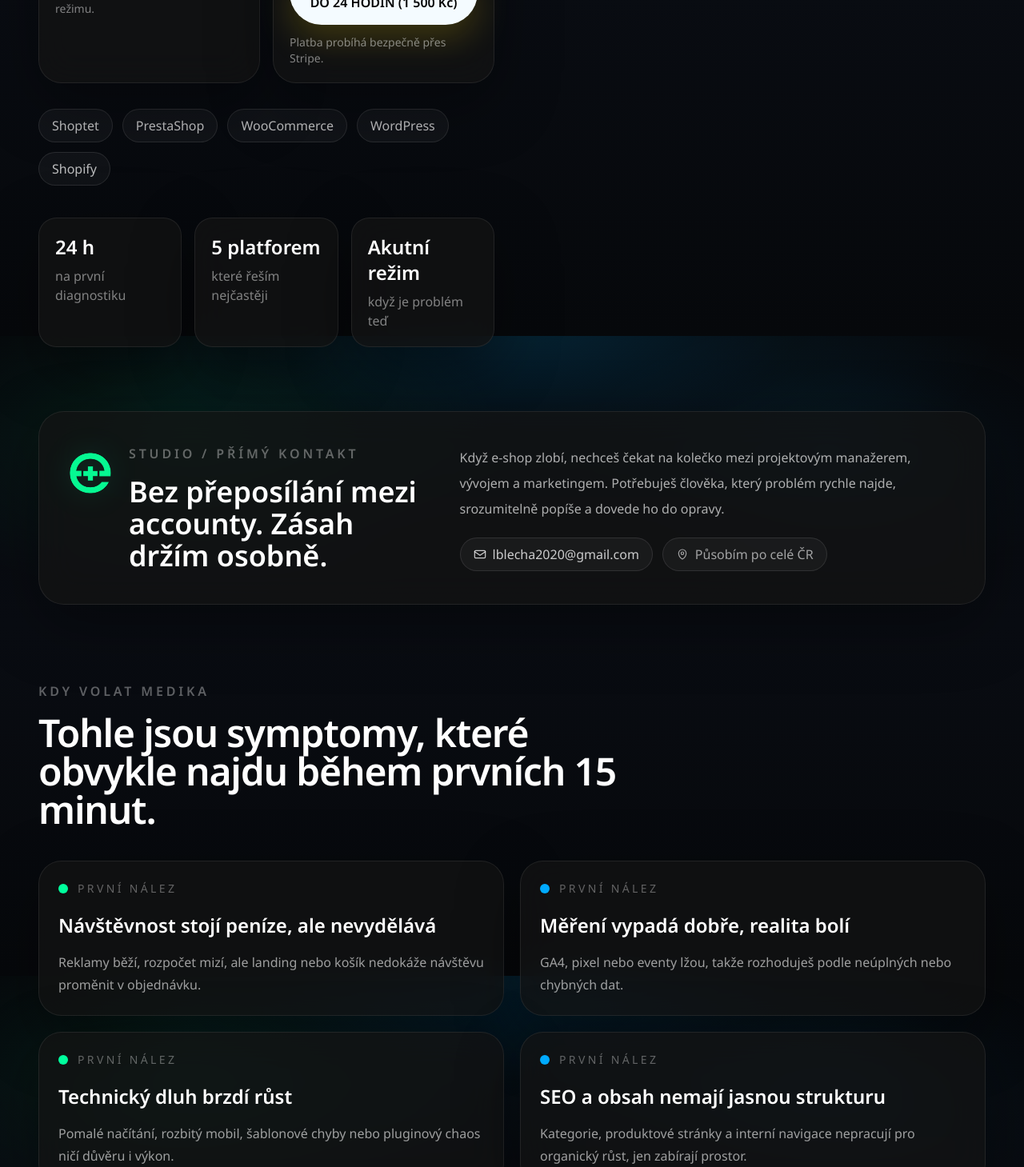
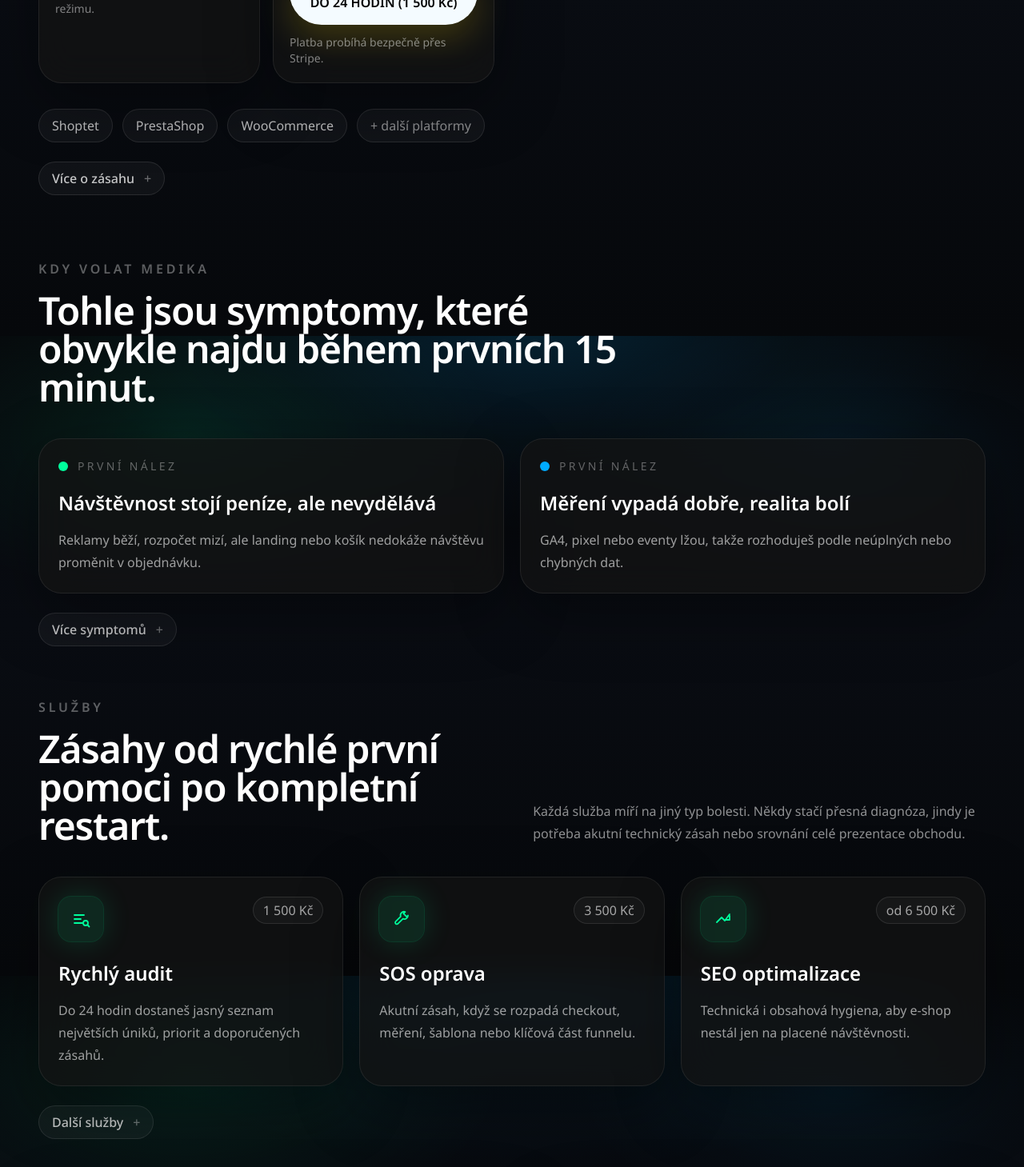
Before and after one commit to lb-ship-it/e-shop-medic, a Next.js app: page / in a window 1280 px wide. Shown: the part 1180-2639 px from the top of the page at 80% size. Built offline with nearby package versions, Linux system fonts and the light colour scheme.

Commit message:
Consolidate landing page sections

```diff
--- a/app/page.tsx
+++ b/app/page.tsx
@@ -152,6 +152,13 @@ const dashboardItems = [
 ];
 
 const platformPills = ["Shoptet", "PrestaShop", "WooCommerce", "WordPress", "Shopify"];
+const heroPlatformHighlights = platformPills.slice(0, 3);
+const featuredSymptoms = symptoms.slice(0, 2);
+const extraSymptoms = symptoms.slice(2);
+const featuredServices = services.slice(0, 3);
+const extraServices = services.slice(3);
+const featuredEvidence = evidence.slice(0, 1);
+const extraEvidence = evidence.slice(1);
 
 function AuditOptionCard({
   eyebrow,
@@ -183,6 +190,24 @@ function AuditOptionCard({
       <p className={`mt-4 text-base font-medium ${noteClass}`}>{note}</p>
       <div className="mt-5">{children}</div>
     </article>
+  );
+}
+
+function MoreDetails({
+  label,
+  children,
+}: {
+  label: string;
+  children: ReactNode;
+}) {
+  return (
+    <details className="group mt-6">
+      <summary className="inline-flex cursor-pointer list-none items-center gap-3 rounded-full border border-white/10 bg-white/[0.04] px-4 py-2 text-base font-medium text-white/76 transition hover:border-accent-blue/35 hover:text-white">
+        <span>{label}</span>
+        <span className="text-white/38">+</span>
+      </summary>
+      <div className="mt-5">{children}</div>
+    </details>
   );
 }
 
@@ -411,7 +436,7 @@ export default function Home() {
     <div id="top" className="relative overflow-hidden">
       <NetworkBackground />
 
-      <main className="relative z-10 pb-24 pt-6 md:pt-10">
+      <main className="relative z-10 pb-20 pt-6 md:pt-10">
         <section className="mx-auto w-full max-w-7xl px-6 pb-20 sm:px-10 lg:px-12">
           <div className="grid items-start gap-12 lg:grid-cols-[minmax(0,1.03fr)_minmax(22rem,0.97fr)] lg:gap-12 xl:grid-cols-[minmax(0,1.06fr)_minmax(24rem,0.94fr)]">
             <div className="max-w-none lg:pr-4 xl:pr-8">
@@ -469,7 +494,7 @@ export default function Home() {
               </div>
 
               <div className="mt-8 flex flex-wrap gap-3">
-                {platformPills.map((platform) => (
+                {heroPlatformHighlights.map((platform) => (
                   <span
                     key={platform}
                     className="rounded-full border border-white/10 bg-white/[0.04] px-4 py-2 text-base text-white/72"
@@ -477,8 +502,13 @@ export default function Home() {
                     {platform}
                   </span>
                 ))}
+                <span className="rounded-full border border-white/10 bg-white/[0.04] px-4 py-2 text-base text-white/52">
+                  + další platformy
+                </span>
               </div>
-              <div className="mt-10 grid gap-4 sm:grid-cols-3">
+
+              <MoreDetails label="Více o zásahu">
+                <div className="grid gap-4 sm:grid-cols-3">
                   {metrics.map((item) => (
                     <div
                       key={item.value}
@@ -489,37 +519,28 @@ export default function Home() {
                     </div>
                   ))}
                 </div>
-            </div>
 
-            <DiagnosticPanel />
-          </div>
-        </section>
-
-        <section className="mx-auto w-full max-w-7xl px-6 pb-24 sm:px-10 lg:px-12">
-          <div className="panel rounded-[2rem] border border-white/10 px-6 py-8 sm:px-8 sm:py-10">
-            <div className="grid gap-8 lg:grid-cols-[0.85fr_1.15fr] lg:items-center">
+                <div className="panel mt-5 rounded-[1.8rem] border border-white/10 px-5 py-5">
                   <div className="flex items-start gap-4">
                     <Image
                       src="/logo-mark.png"
                       alt="Witdesign"
-                  width={80}
-                  height={80}
-                  className="mt-1 h-16 w-16 shrink-0 drop-shadow-[0_0_18px_rgba(16,240,160,0.16)]"
+                      width={72}
+                      height={72}
+                      className="mt-1 h-14 w-14 shrink-0 drop-shadow-[0_0_18px_rgba(16,240,160,0.16)]"
                     />
+                    <div className="space-y-4">
                       <div>
-                  <p className="text-base font-semibold uppercase tracking-[0.24em] text-white/35">
+                        <p className="text-sm font-semibold uppercase tracking-[0.22em] text-white/35">
                           Studio / přímý kontakt
                         </p>
-                  <h2 className="mt-4 text-3xl font-semibold text-white sm:text-4xl">
+                        <p className="mt-2 text-2xl font-semibold text-white">
                           Bez přeposílání mezi accounty. Zásah držím osobně.
-                  </h2>
+                        </p>
                       </div>
-              </div>
-
-              <div className="space-y-5 text-base leading-8 text-white/66">
-                <p>
-                  Když e-shop zlobí, nechceš čekat na kolečko mezi projektovým manažerem, vývojem a
-                  marketingem. Potřebuješ člověka, který problém rychle najde, srozumitelně popíše a
+                      <p className="max-w-2xl text-base leading-7 text-white/62">
+                        Když e-shop zlobí, nechceš čekat na kolečko mezi projektovým manažerem,
+                        vývojem a marketingem. Potřebuješ člověka, který problém rychle najde a
                         dovede ho do opravy.
                       </p>
                       <div className="flex flex-wrap gap-3">
@@ -538,9 +559,14 @@ export default function Home() {
                     </div>
                   </div>
                 </div>
+              </MoreDetails>
+            </div>
+
+            <DiagnosticPanel />
+          </div>
         </section>
 
-        <section className="mx-auto w-full max-w-7xl px-6 pb-24 sm:px-10 lg:px-12">
+        <section className="mx-auto w-full max-w-7xl px-6 pb-16 sm:px-10 lg:px-12">
           <div className="mb-10 max-w-3xl">
             <p className="text-base font-semibold uppercase tracking-[0.24em] text-white/35">
               Kdy volat medika
@@ -551,13 +577,23 @@ export default function Home() {
           </div>
 
           <div className="grid gap-5 md:grid-cols-2">
-            {symptoms.map((symptom) => (
+            {featuredSymptoms.map((symptom) => (
               <SymptomCard key={symptom.title} {...symptom} />
             ))}
           </div>
+
+          {extraSymptoms.length > 0 ? (
+            <MoreDetails label="Více symptomů">
+              <div className="grid gap-5 md:grid-cols-2">
+                {extraSymptoms.map((symptom) => (
+                  <SymptomCard key={symptom.title} {...symptom} />
+                ))}
+              </div>
+            </MoreDetails>
+          ) : null}
         </section>
 
-        <section id="sluzby" className="mx-auto w-full max-w-7xl px-6 pb-24 sm:px-10 lg:px-12">
+        <section id="sluzby" className="mx-auto w-full max-w-7xl px-6 pb-16 sm:px-10 lg:px-12">
           <div className="mb-10 flex flex-col gap-5 lg:flex-row lg:items-end lg:justify-between">
             <div className="max-w-3xl">
               <p className="text-base font-semibold uppercase tracking-[0.24em] text-white/35">
@@ -574,13 +610,23 @@ export default function Home() {
           </div>
 
           <div className="grid gap-5 lg:grid-cols-2 xl:grid-cols-3">
-            {services.map((service) => (
+            {featuredServices.map((service) => (
               <ServiceCard key={service.title} {...service} />
             ))}
           </div>
+
+          {extraServices.length > 0 ? (
+            <MoreDetails label="Další služby">
+              <div className="grid gap-5 lg:grid-cols-2">
+                {extraServices.map((service) => (
+                  <ServiceCard key={service.title} {...service} />
+                ))}
+              </div>
+            </MoreDetails>
+          ) : null}
         </section>
 
-        <section id="proces" className="mx-auto w-full max-w-7xl px-6 pb-24 sm:px-10 lg:px-12">
+        <section id="proces" className="mx-auto w-full max-w-7xl px-6 pb-16 sm:px-10 lg:px-12">
           <div className="grid gap-6 lg:grid-cols-[1.05fr_0.95fr]">
             <div className="panel-strong rounded-[2rem] border border-white/10 px-6 py-8 sm:px-8 sm:py-10">
               <p className="text-base font-semibold uppercase tracking-[0.24em] text-white/35">
@@ -622,7 +668,7 @@ export default function Home() {
           </div>
         </section>
 
-        <section className="mx-auto w-full max-w-7xl px-6 pb-24 sm:px-10 lg:px-12">
+        <section className="mx-auto w-full max-w-7xl px-6 pb-16 sm:px-10 lg:px-12">
           <div className="mb-10 max-w-3xl">
             <p className="text-base font-semibold uppercase tracking-[0.24em] text-white/35">
               Důvěra bez přikrášlování
@@ -632,11 +678,21 @@ export default function Home() {
             </h2>
           </div>
 
-          <div className="grid gap-5 lg:grid-cols-3">
-            {evidence.map((item) => (
+          <div className="grid gap-5 lg:grid-cols-1">
+            {featuredEvidence.map((item) => (
               <EvidenceCard key={item.label} {...item} />
             ))}
           </div>
+
+          {extraEvidence.length > 0 ? (
+            <MoreDetails label="Více ukázek">
+              <div className="grid gap-5 lg:grid-cols-2">
+                {extraEvidence.map((item) => (
+                  <EvidenceCard key={item.label} {...item} />
+                ))}
+              </div>
+            </MoreDetails>
+          ) : null}
         </section>
 
         <section id="kontakt" className="mx-auto w-full max-w-7xl px-6 sm:px-10 lg:px-12">
```
Lines whose indentation alone changed are shown as unchanged.
